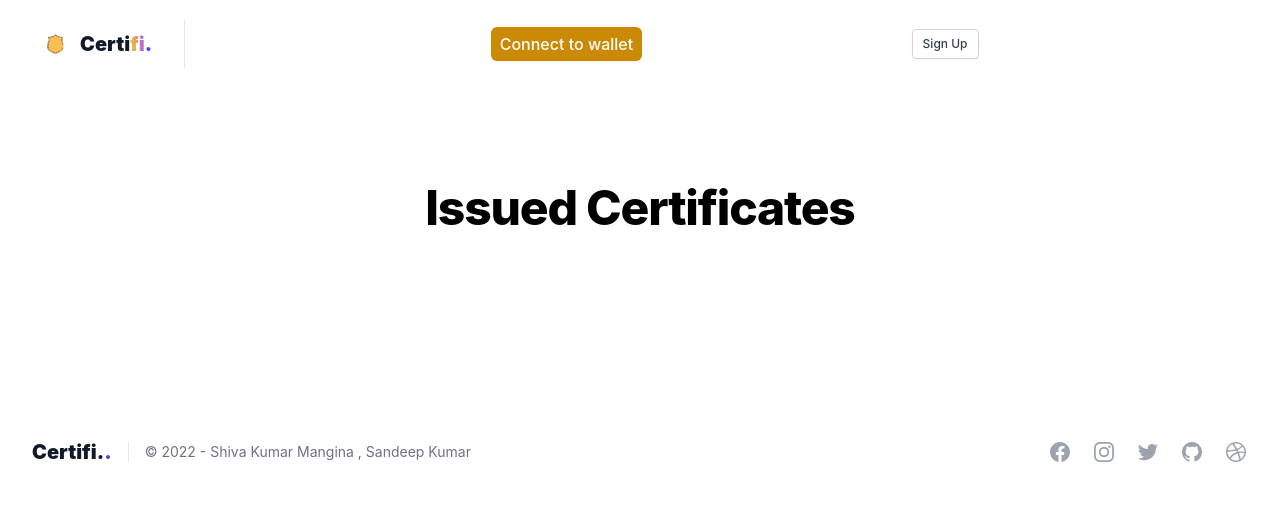
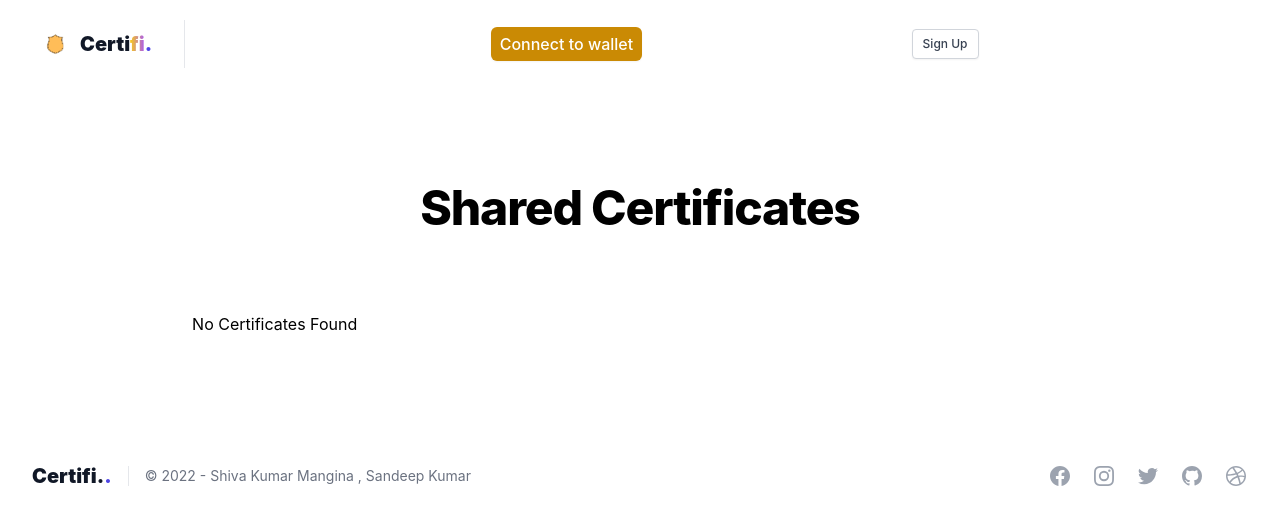
Before and after one commit to shivamangina/Identifi, a React app: page /user/shared in a window 1280 px wide. Shown: the top 524 px of the page. Built offline with nearby package versions, Linux system fonts and the light colour scheme.

Commit message:
fix(cert): Handle when the certificates are not present

```diff
--- a/src/helpers/functions.js
+++ b/src/helpers/functions.js
@@ -223,7 +223,7 @@ export const shareCertificate = async (Contract, certId, address) => {
 export const createUser = async (Contract, data) => {
   try {
     const { firstName, lastName, gender, typeOfUser, location } = data;
-    await Contract.shareCertificate(firstName, lastName, gender, typeOfUser, location);
+    await Contract.createUser(firstName, lastName, gender, typeOfUser, location);
   } catch (error) {
     console.error(error.message);
   }
--- a/src/pages/issued-certificates/IssuedCertificates.js
+++ b/src/pages/issued-certificates/IssuedCertificates.js
@@ -44,10 +44,13 @@ export default function IssuedCertificate() {
         </div>
 
         <div className="grid grid-cols-1 gap-10 sm:grid-cols-2 lg:grid-cols-3">
-          {certificates &&
+          {certificates ? (
             certificates.map((item, i) => {
               return <Card data={item} key={i} />;
-            })}
+            })
+          ) : (
+            <>No Certificates Found</>
+          )}
         </div>
       </div>
     </section>
--- a/src/pages/self-certificates/SelfCertificates.js
+++ b/src/pages/self-certificates/SelfCertificates.js
@@ -44,10 +44,13 @@ export default function SelfCertificates() {
         </div>
 
         <div className="grid grid-cols-1 gap-10 sm:grid-cols-2 lg:grid-cols-3">
-          {certificates &&
+          {certificates ? (
             certificates.map((item, i) => {
               return item.isActive && <Card data={item} key={i} />;
-            })}
+            })
+          ) : (
+            <>No Certificates Found</>
+          )}
         </div>
       </div>
     </section>
--- a/src/pages/shared-certificates/SharedCertificates.js
+++ b/src/pages/shared-certificates/SharedCertificates.js
@@ -39,15 +39,18 @@ export default function SharedCertificates() {
       <div className="max-w-6xl px-12 mx-auto text-center">
         <div className="space-y-12 md:text-center">
           <div className="max-w-3xl mb-20 space-y-5 sm:mx-auto sm:space-y-4">
-            <h2 className="relative text-4xl font-extrabold tracking-tight sm:text-5xl">Issued Certificates</h2>
+            <h2 className="relative text-4xl font-extrabold tracking-tight sm:text-5xl">Shared Certificates</h2>
           </div>
         </div>
 
         <div className="grid grid-cols-1 gap-10 sm:grid-cols-2 lg:grid-cols-3">
-          {certificates &&
+          {certificates ? (
             certificates.map((item, i) => {
               return item.isActive && <Card data={item} key={i} />;
-            })}
+            })
+          ) : (
+            <>No Certificates Found</>
+          )}
         </div>
       </div>
     </section>
```
